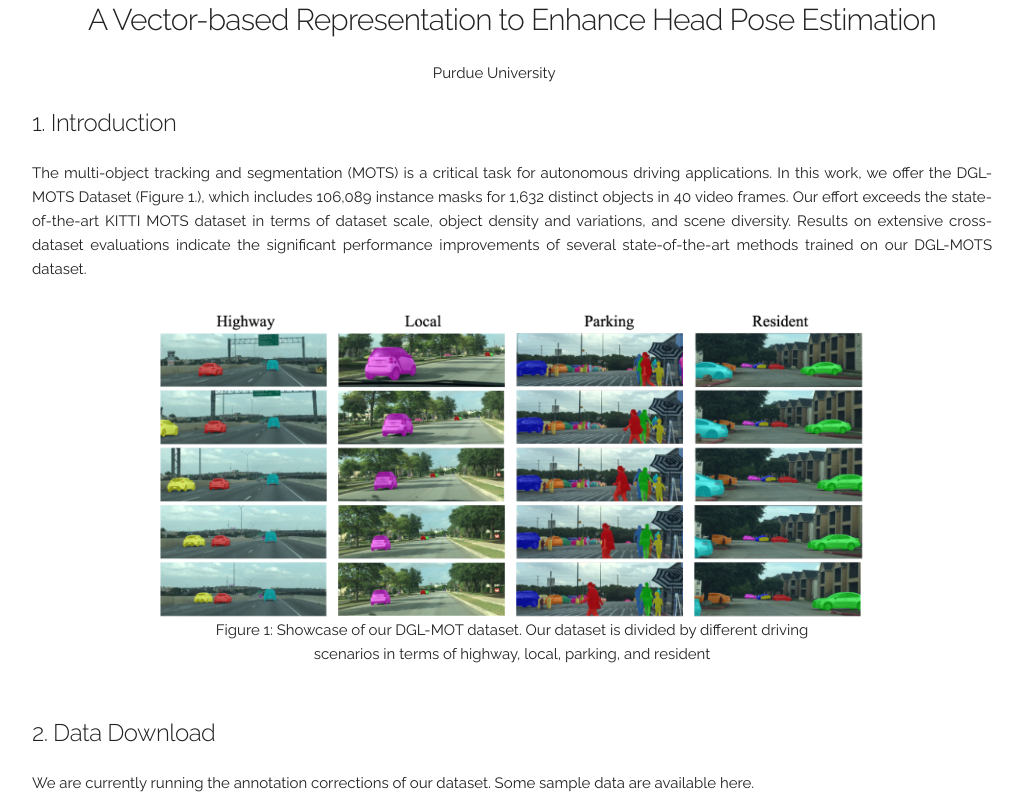
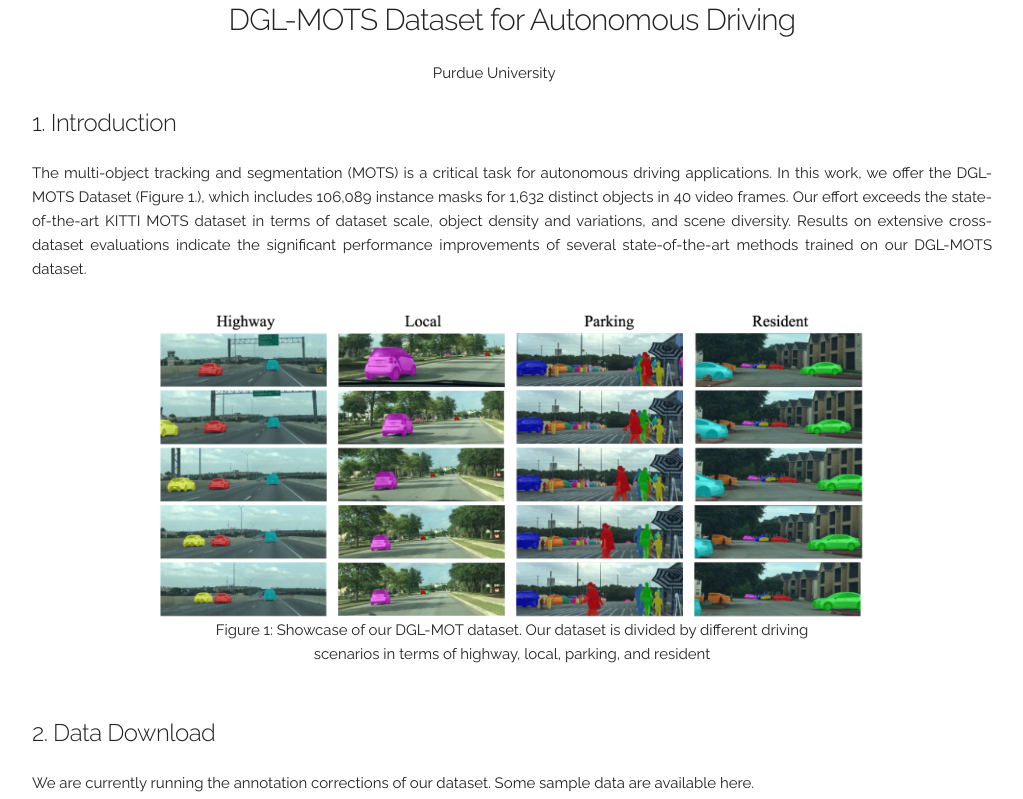
Before and after one commit to anArkitek/DGL-MOTS.github.io, a plain HTML site: page index.html in a window 1280 px wide. Shown: the top 799 px of the page, without its empty margins (128-1151 px from the left). Drawn offline with Linux system fonts and the light colour scheme.

Commit message:
first commit

```diff
--- a/index.html
+++ b/index.html
@@ -66,7 +66,7 @@
   <div class="container">
 
 
-        <h4 style="text-align:center">A Vector-based Representation to Enhance Head Pose Estimation</h4>
+        <h4 style="text-align:center">DGL-MOTS Dataset for Autonomous Driving</h4>
         <p align="center", style="margin-bottom:12px;">
         <!-- <a class="simple">Zhiwen Cao</a><sup>1</sup>&nbsp;&nbsp;&nbsp;&nbsp;&nbsp;&nbsp;&nbsp;&nbsp;
         <a class="simple">Zongcheng Chu</a><sup>1</sup>&nbsp;&nbsp;&nbsp;&nbsp;&nbsp;&nbsp;&nbsp;&nbsp;
```
